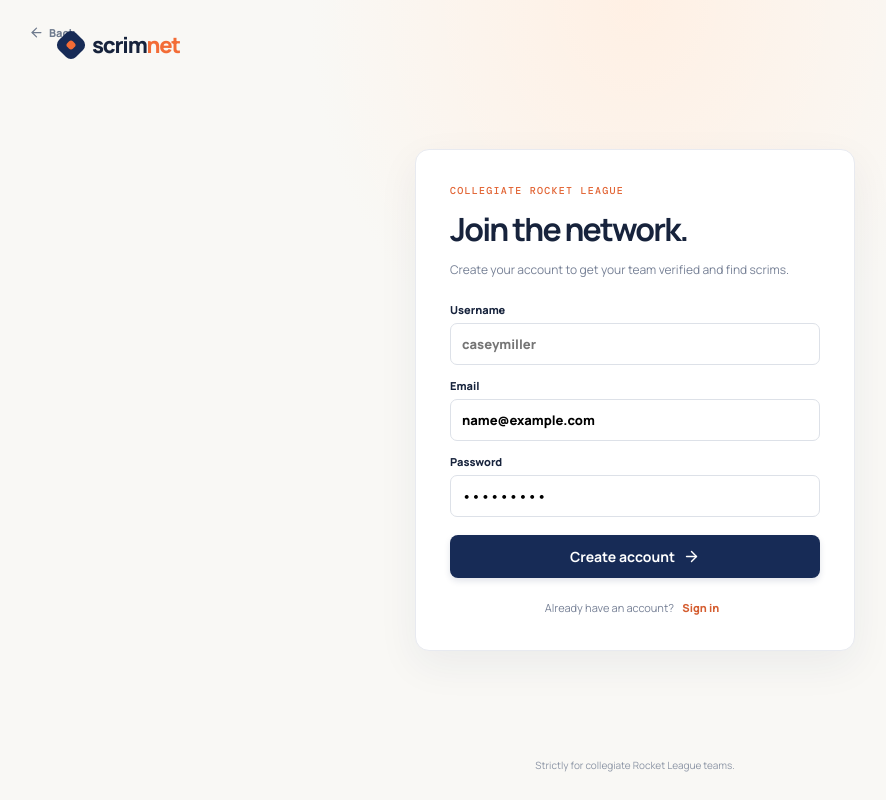
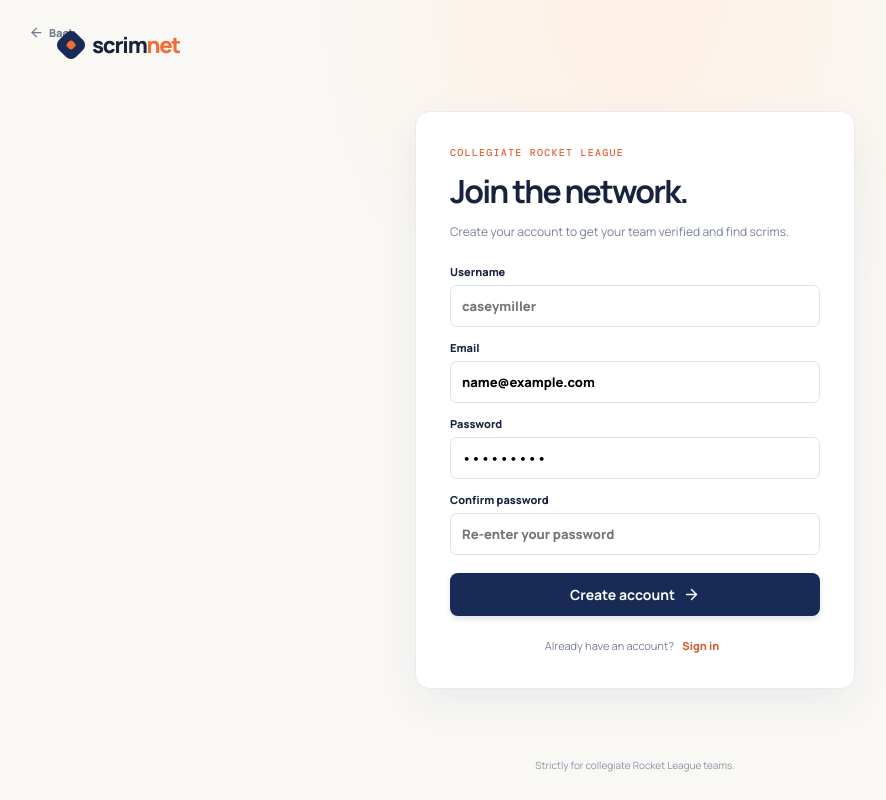
Before and after one commit to CadeSchiano/collegiate-scrims, a Next.js app: page /auth in a window 1280 px wide. Both pictures are taken after typing "name@example.com", "Sample123" into the empty fields and a click on the button "Create an account". Shown: the whole page, without its empty margins (5-891 px from the left). Built offline with nearby package versions, Linux system fonts and the light colour scheme; no server answers; a web font is replaced by a local one.

Commit message:
Improve signup password and confirmation flow

```diff
--- a/app/auth/page.jsx
+++ b/app/auth/page.jsx
@@ -11,6 +11,7 @@
   const [username, setUsername] = useState('');
   const [email, setEmail] = useState('');
   const [password, setPassword] = useState('');
+  const [confirmPassword, setConfirmPassword] = useState('');
   const [message, setMessage] = useState('');
   const [error, setError] = useState('');
   const [loading, setLoading] = useState(false);
@@ -18,15 +19,31 @@
     e.preventDefault();
     setError('');
     setMessage('');
+
+    if (mode === 'signup' && password !== confirmPassword) {
+      setError('Passwords do not match.');
+      return;
+    }
+
     setLoading(true);
     const response =
       mode === 'signup'
-        ? await supabase.auth.signUp({ email, password, options: { data: { username } } })
+        ? await supabase.auth.signUp({
+            email,
+            password,
+            options: {
+              data: { username },
+              emailRedirectTo: window.location.origin,
+            },
+          })
         : await supabase.auth.signInWithPassword({ email, password });
     setLoading(false);
     if (response.error) return setError(response.error.message);
-    if (mode === 'signup')
+
+    if (mode === 'signup' && !response.data.session) {
       return setMessage('Check your email to confirm your account, then come back to sign in.');
+    }
+
     window.location.assign('/');
   }
   return (
@@ -90,6 +107,19 @@
               placeholder="At least 6 characters"
             />
           </label>
+          {mode === 'signup' && (
+            <label>
+              Confirm password
+              <input
+                required
+                type="password"
+                minLength="6"
+                value={confirmPassword}
+                onChange={(e) => setConfirmPassword(e.target.value)}
+                placeholder="Re-enter your password"
+              />
+            </label>
+          )}
           <button className="primary auth-submit" disabled={loading}>
             {loading && <LoaderCircle className="spin" size={17} />}{' '}
             {mode === 'signup' ? 'Create account' : 'Sign in'}{' '}
@@ -103,6 +133,7 @@
               setMode(mode === 'signup' ? 'login' : 'signup');
               setError('');
               setMessage('');
+              setConfirmPassword('');
             }}
           >
             {mode === 'signup' ? 'Sign in' : 'Create an account'}
```
Also changed, not shown: 1 other file (tests, documents, lock files or other folders).
